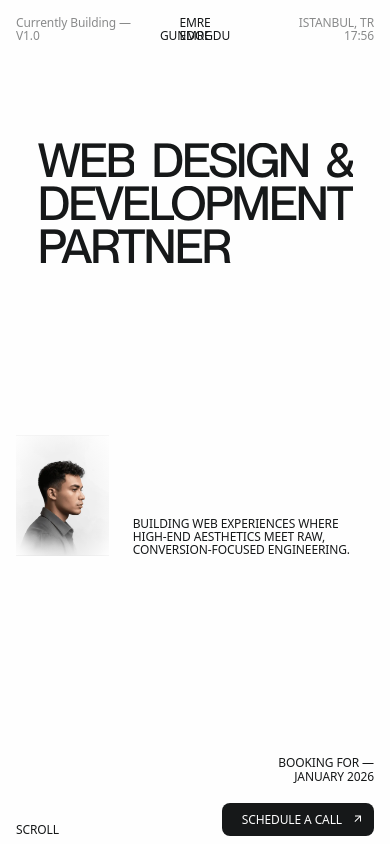
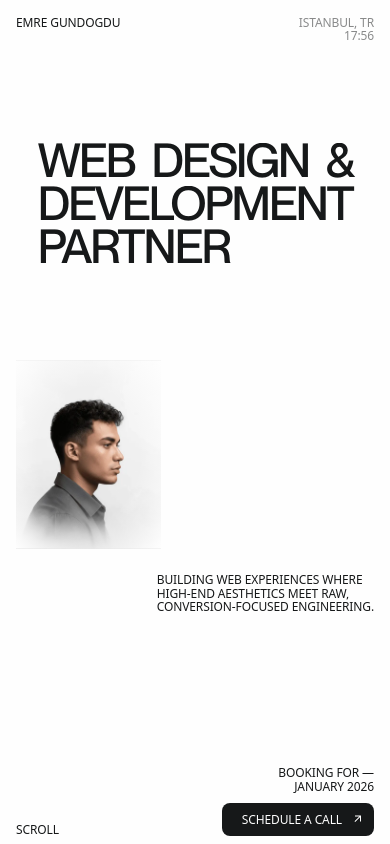
Before and after one commit to emreguendogdu/portfolio-v5, a Next.js app: page / in a window 390 px wide. Shown: the top 844 px of the page. Built offline with nearby package versions, Linux system fonts and the light colour scheme.

Commit message:
fix: Styles

```diff
--- a/app/(main)/index.css
+++ b/app/(main)/index.css
@@ -60,4 +60,9 @@ body {
   .h3 {
     font-size: clamp(1.25rem, 3vw + 0.5rem, 2rem);
   }
+
+  .line-mask {
+    overflow-y: clip !important;
+    overflow-x: visible !important;
+  }
 }
--- a/components/Header.tsx
+++ b/components/Header.tsx
@@ -5,12 +5,12 @@ export default function Header({ className }: { className?: string }) {
   return (
     <header
       className={cn(
-        "absolute top-0 left-0 right-0 px-4 sm:px-10 py-4 w-full flex justify-between items-center z-10",
+        "absolute top-4 left-0 right-0 px-4 sm:px-10 pb-4 w-full flex justify-between items-center z-10",
         className
       )}
     >
       <div className="flex gap-1.75 items-center">
-        <p className="opacity-50 capitalize">
+        <p className="opacity-50 capitalize hidden sm:block">
           Currently building — <br />
           v1.0
         </p>
--- a/components/HeaderLogo.tsx
+++ b/components/HeaderLogo.tsx
@@ -127,14 +127,15 @@ export default function HeaderLogo() {
     <Link
       ref={containerRef}
       href="/"
-      className="capitalize absolute top-1/2 -translate-y-1/2 left-1/2 -translate-x-1/2 text-center overflow-hidden"
+      className="capitalize absolute top-0 sm:top-1/2 sm:-translate-y-1/2 sm:left-1/2 sm:-translate-x-1/2 text-center overflow-hidden"
     >
-      <div className="relative">
-        <div ref={textTopRef}>
-          Emre <br className="inline sm:hidden" /> Gundogdu
+      <span className="sr-only">Emre Gundogdu</span>
+      <div className="relative" aria-hidden="true">
+        <div ref={textTopRef} className="whitespace-nowrap">
+          Emre Gundogdu
         </div>
-        <div ref={textBottomRef} className="absolute inset-0">
-          Emre <br className="inline sm:hidden" /> Gundogdu
+        <div ref={textBottomRef} className="absolute inset-0 whitespace-nowrap">
+          Emre Gundogdu
         </div>
       </div>
     </Link>
--- a/components/Hero.tsx
+++ b/components/Hero.tsx
@@ -33,7 +33,7 @@ export default function Hero() {
         </div>
 
         <div
-          className="relative h0 row-start-2 col-start-1 col-span-full sm:col-span-9 sm:col-start-3 z-10"
+          className="relative h0 row-start-2 col-start-1 col-span-full sm:col-span-10 sm:col-start-3 z-10"
           aria-hidden
         >
           <AnimatedText
@@ -61,9 +61,9 @@ export default function Hero() {
 
       {/* Image & Text Container */}
       <div className="relative w-full">
-        <div className="absolute left-0 right-0 top-0 -translate-y-[80%] sm:-translate-y-full flex gap-6 md:gap-16 lg:gap-48 xl:gap-80">
+        <div className="absolute left-0 right-0 top-0 -translate-y-[70%] sm:-translate-y-full flex flex-col sm:flex-row gap-6 md:gap-16 lg:gap-48 xl:gap-80">
           {/* Image */}
-          <div className="relative bg-[#D9D9D9] w-2/3 aspect-[1/1.3] max-w-[240px] sm:max-w-none sm:w-[304px] sm:h-[388px]">
+          <div className="relative bg-[#D9D9D9] w-2/3 aspect-[1/1.3] max-w-[145px] sm:max-w-none sm:w-[304px] sm:h-[388px]">
             <Image
               src="/images/pp.webp"
               alt="Personal image"
@@ -75,15 +75,18 @@ export default function Hero() {
             <div className="absolute inset-0 z-10 bg-radial from-transparent via-transparent to-background" />
           </div>
 
+          <div className="flex items-end justify-end">
             <AnimatedText
               animateOnScroll={false}
               delay={animStart + animStagger * 5}
             >
-            <p className="flex items-end xl:ml-10 max-w-[250px] sm:max-w-[300px] xl:max-w-[300px]">
-              Building web experiences where high-end aesthetics meet raw,
+              <p className="xl:ml-10 max-w-auto sm:max-w-[300px] xl:max-w-[300px]">
+                Building web experiences where <br /> high-end aesthetics meet
+                raw, <br />
                 conversion-focused engineering.
               </p>
             </AnimatedText>
+          </div>
         </div>
       </div>
 
@@ -94,7 +97,7 @@ export default function Hero() {
         >
           <p>Scroll</p>
         </AnimatedText>
-        <div className="flex flex-col gap-5">
+        <div className="flex flex-col gap-2.5 sm:gap-5">
           <AnimatedText
             animateOnScroll={false}
             delay={animStart + animStagger * 6}
--- a/components/ui/CtaButton.tsx
+++ b/components/ui/CtaButton.tsx
@@ -216,18 +216,20 @@ export default function CtaButton({
       href={href}
       target="_blank"
       className={cn(
-        "flex items-center bg-foreground text-background rounded-lg relative overflow-hidden",
+        "flex items-center bg-foreground text-background rounded-lg relative overflow-hidden group",
         type === "big"
-          ? "h3 leading-[1] uppercase px-10 py-5 gap-5"
+          ? "h3 leading-none uppercase px-10 py-5 gap-5"
           : "px-5 pr-2.5 py-2.5 gap-2.5",
         className
       )}
     >
+      <span className="sr-only">{text}</span>
       <div
         className={cn(
           "relative flex items-center",
           type === "big" ? "gap-5" : "gap-2.5"
         )}
+        aria-hidden="true"
       >
         {/* Text container */}
         <div className="relative overflow-hidden">
```
Lines whose indentation alone changed are shown as unchanged.
